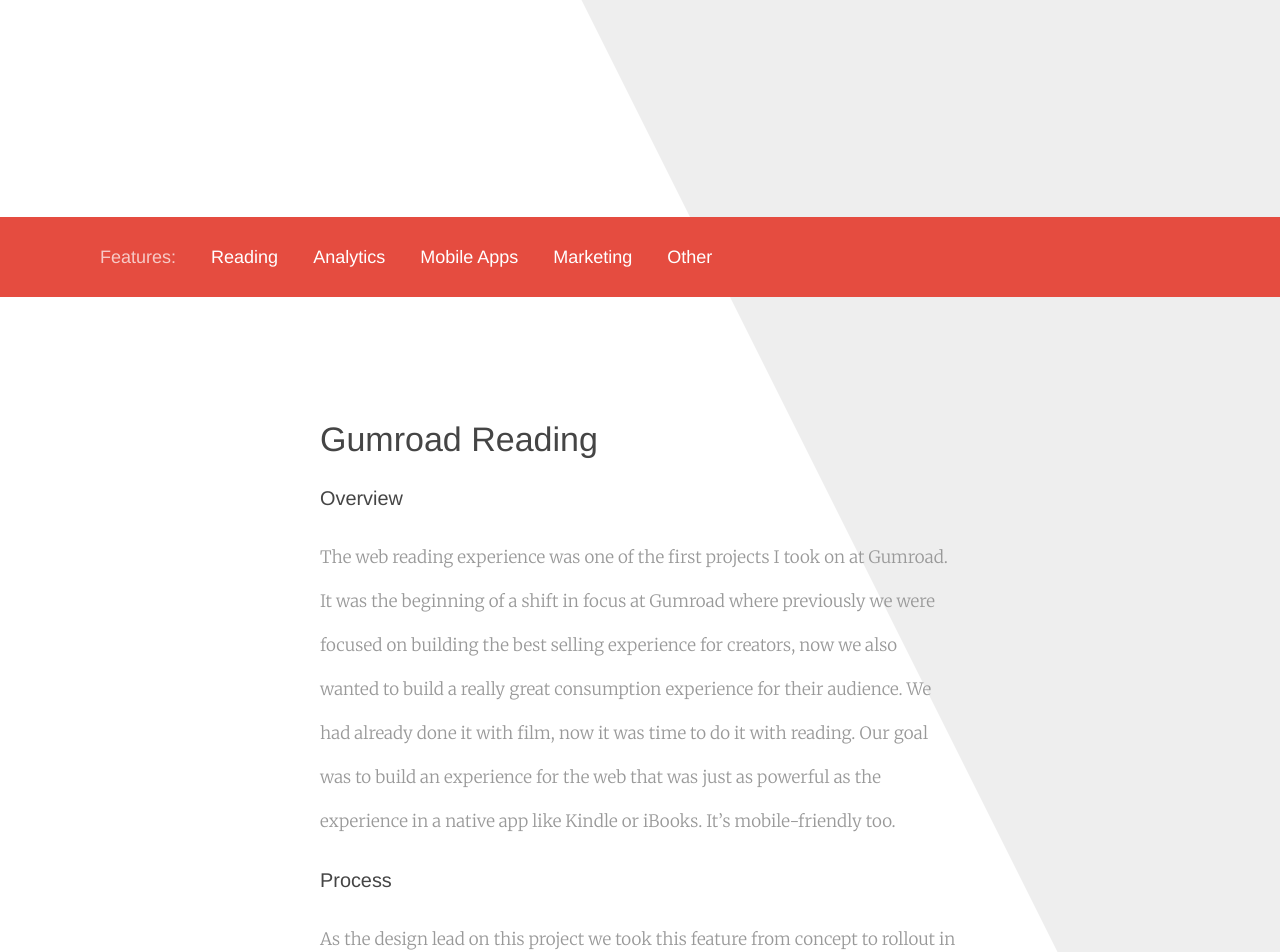
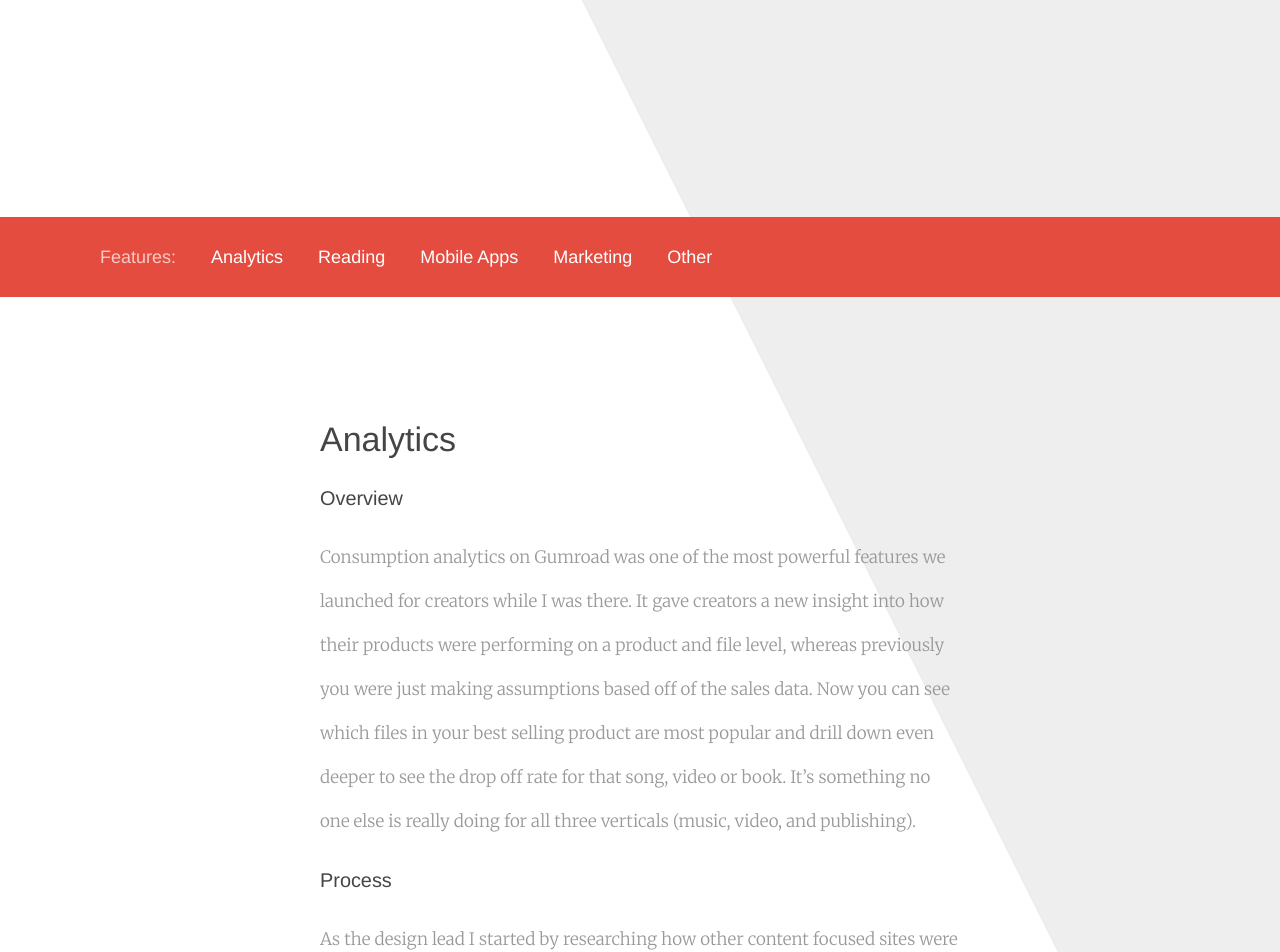
Before and after one commit to aaronrelph/aaronrelph.github.io, a Jekyll site: the page built from gumroad.html, in a window 1280 px wide. Shown: the part 603-1555 px from the top of the page. Built offline with Jekyll 4.4.1, drawn with Linux system fonts in a browser that asks for light colours; nearby versions of some CDN libraries; some of the changed text lies outside the part shown.

Commit message:
Header styles, layout tweaks

```diff
--- a/_sass/_layout.scss
+++ b/_sass/_layout.scss
@@ -372,6 +372,10 @@
       filter: progid:DXImageTransform.Microsoft.gradient( startColorstr='#38b4a9', endColorstr='#3f8cca',GradientType=0 ); /* IE6-9 */
     }
 
+    h2 {
+      margin-bottom: 40px;
+    }
+
     .img-max-width {
       width: 300px;
 
--- a/gumroad.html
+++ b/gumroad.html
@@ -24,8 +24,8 @@
     <div class="features-nav">
       <ul>
         <li>Features:</li>
+        <li><a href="#gumroad-analytics">Analytics</a></li>
         <li><a href="#gumroad-reading">Reading</a></li>
-        <li><a href="#gumroad-analytics">Analytics</a></li>
         <li><a href="#gumroad-mobile">Mobile Apps</a></li>
         <li><a href="#gumroad-marketing">Marketing</a></li>
         <li><a href="#gumroad-other">Other</a></li>
@@ -43,20 +43,19 @@
     </div>
   </div>
 
+  <!-- ANALYTICS SECTION -->
+  <div class="feature-section" id="gumroad-analytics">
+    <div class="feature-main-content">
+      <h1>Analytics</h1>
+      <h3>Overview</h3>
+      <p>Consumption analytics on Gumroad was one of the most powerful features we launched for creators while I was there. It gave creators a new insight into how their products were performing on a product and file level, whereas previously you were just making assumptions based off of the sales data. Now you can see which files in your best selling product are most popular and drill down even deeper to see the drop off rate for that song, video or book. It’s something no one else is really doing for all three verticals (music, video, and publishing).</p>
+      <h3>Process</h3>
+      <p>As the design lead I started by researching how other content focused sites were handled analytics for their creators. Each had their own unique way of doing it but the big difference between us and them was they were focused on one vertical like film or music. We need to make a tool the worked across film, music, and publishing. With that in mind and research done I started sketching concepts. Once those were in a good spot I start on hi-fi comps and posting for feedback. After a couple rounds iterating on the design I was ready to get into the browser and start writing the CSS/HTML and a some JS. From there I paired with an engineer to get the backend wrapped up. Like most of the other features we worked on this was shipped atomic. Meaning we had the grand vision then we broke that up into smaller more manageable shipments. This result is fewer bugs, less code to PR each time, and shipping faster. </p>
 
-  <!-- READING SECTION -->
-  <div class="feature-section" id="gumroad-reading">
-
-    <div class="feature-main-content">
-      <h1>Gumroad Reading</h1>
-      <h3>Overview</h3>
-      <p>The web reading experience was one of the first projects I took on at Gumroad. It was the beginning of a shift in focus at Gumroad where previously we were focused on building the best selling experience for creators, now we also wanted to build a really great consumption experience for their audience. We had already done it with film, now it was time to do it with reading. Our goal was to build an experience for the web that was just as powerful as the experience in a native app like Kindle or iBooks. It’s mobile-friendly too.</p>
-      <h3>Process</h3>
-      <p>As the design lead on this project we took this feature from concept to rollout in just under a month. I started with competitive research, collective everything I could find on Kindle, iBooks, and others that were in the same space. From there I started sketching concepts, with these I usually sketch what my best case would be. From there we had a good idea of what we wanted to build and which features we wanted to include, now it was time to design som hi-fi comps. After iterating two or three times we were in a good place to jump into the browser. From there I started stubbing out the html, css and js so everything was in a good place for the engineers. After that it was in their hands, aside from some light polish here and there.</p>
-      <h2>The Feature</h2>
     </div>
 
     <div class="feature-main">
+      <h2>Audience dashboard</h2>
       <div class="browser-wrapper">
         <div class="bar">
           <div class="circle"></div>
@@ -64,75 +63,7 @@
           <div class="circle"></div>
         </div>
         <div class="content">
-          <img src="/images/work/gumroad/reading/main2.png">
-        </div>
-      </div>
-    </div>
-
-    <div class="feature-breakdown gumroad">
-      <div class="left">
-        <div class="browser-wrapper">
-          <div class="bar">
-            <div class="circle"></div>
-            <div class="circle"></div>
-            <div class="circle"></div>
-          </div>
-          <div class="content">
-            <img src="/images/work/gumroad/reading/1.png">
-          </div>
-        </div>
-      </div>
-
-      <div class="right">
-        <div class="browser-wrapper">
-          <div class="bar">
-            <div class="circle"></div>
-            <div class="circle"></div>
-            <div class="circle"></div>
-          </div>
-          <div class="content">
-            <img src="/images/work/gumroad/reading/2.png">
-          </div>
-        </div>
-      </div>
-      <div class="clear"></div>
-    </div>
-
-    <div class="feature-main">
-      <div class="browser-wrapper">
-        <div class="bar">
-          <div class="circle"></div>
-          <div class="circle"></div>
-          <div class="circle"></div>
-        </div>
-        <div class="content">
-          <img src="/images/work/gumroad/reading/main3.png">
-        </div>
-      </div>
-    </div>
-
-  </div>
-
-  <!-- ANALYTICS SECTION -->
-  <div class="feature-section" id="gumroad-analytics">
-    <div class="feature-main-content">
-      <h1>Gumroad Analytics</h1>
-      <h3>Overview</h3>
-      <p>Consumption analytics on Gumroad was one of the most powerful features we launched for creators while I was there. It gave creators a new insight into how their products were performing on a product and file level, whereas previously you were just making assumptions based off of the sales data. Now you can see which files in your best selling product are most popular and drill down even deeper to see the drop off rate for that song, video or book. It’s something no one else is really doing for all three verticals (music, video, and publishing).</p>
-      <h3>Process</h3>
-      <p>As the design lead I started by researching how other content focused sites were handled analytics for their creators. Each had their own unique way of doing it but the big difference between us and them was they were focused on one vertical like film or music. We need to make a tool the worked across film, music, and publishing. With that in mind and research done I started sketching concepts. Once those were in a good spot I start on hi-fi comps and posting for feedback. After a couple rounds iterating on the design I was ready to get into the browser and start writing the CSS/HTML and a some JS. From there I paired with an engineer to get the backend wrapped up. Like most of the other features we worked on this was shipped atomic. Meaning we had the grand vision then we broke that up into smaller more manageable shipments. This result is fewer bugs, less code to PR each time, and shipping faster. </p>
-      <h2>The Feature</h2>
-    </div>
-
-    <div class="feature-main">
-      <div class="browser-wrapper">
-        <div class="bar">
-          <div class="circle"></div>
-          <div class="circle"></div>
-          <div class="circle"></div>
-        </div>
-        <div class="content">
-          <img src="/images/work/gumroad/analytics/main2.png">
+          <img src="/images/work/gumroad/analytics/main.png">
         </div>
       </div>
     </div>
@@ -166,18 +97,67 @@
 
   </div>
 
+  <!-- READING SECTION -->
+  <div class="feature-section" id="gumroad-reading">
+
+    <div class="feature-main-content">
+      <h1>Reading</h1>
+      <h3>Overview</h3>
+      <p>The web reading experience was one of the first projects I took on at Gumroad. It was the beginning of a shift in focus at Gumroad where previously we were focused on building the best selling experience for creators, now we also wanted to build a really great consumption experience for their audience. We had already done it with film, now it was time to do it with reading. Our goal was to build an experience for the web that was just as powerful as the experience in a native app like Kindle or iBooks. It’s mobile-friendly too.</p>
+      <h3>Process</h3>
+      <p>As the design lead on this project we took this feature from concept to rollout in just under a month. I started with competitive research, collective everything I could find on Kindle, iBooks, and others that were in the same space. From there I started sketching concepts, with these I usually sketch what my best case would be. From there we had a good idea of what we wanted to build and which features we wanted to include, now it was time to design som hi-fi comps. After iterating two or three times we were in a good place to jump into the browser. From there I started stubbing out the html, css and js so everything was in a good place for the engineers. After that it was in their hands, aside from some light polish here and there.</p>
+
+    </div>
+
+    <div class="feature-main">
+      <h2>The loading interstitial</h2>
+      <div class="browser-wrapper">
+        <div class="bar">
+          <div class="circle"></div>
+          <div class="circle"></div>
+          <div class="circle"></div>
+        </div>
+        <div class="content">
+          <img src="/images/work/gumroad/reading/main3.png">
+        </div>
+      </div>
+    </div>
+
+    <div class="feature-main">
+      <h2>The reading experience</h2>
+      <div class="browser-wrapper">
+        <div class="bar">
+          <div class="circle"></div>
+          <div class="circle"></div>
+          <div class="circle"></div>
+        </div>
+        <div class="content">
+          <img src="/images/work/gumroad/reading/main2.png">
+        </div>
+      </div>
+    </div>
+
+    <div class="feature-main">
+      <h2>Each popover expanded</h2>
+      <div class="content">
+        <img src="/images/work/gumroad/reading/popovers.png">
+      </div>
+    </div>
+
+  </div>
+
   <!-- MOBILE SECTION -->
   <div class="feature-section" id="gumroad-mobile">
     <div class="feature-main-content">
-      <h1>Gumroad Mobile Apps</h1>
+      <h1>Mobile App</h1>
       <h3>Overview</h3>
       <p>When I joined Gumroad we had just launched our first iPhone app, the Gumroad Library. Big props to Alex for that first version. Shortly after joining I led design going forward on feature support. Over my year at Gumroad we launched a new reading experience, better support for all products, new onboarding experience, an iPad app and so much more.</p>
       <h3>Process</h3>
       <p>As the design lead for mobile apps I worked closely with our two mobile engineers, one focused on iOS and one on Android. New features usually mirrored what we were building for the web. Once I had the designs complete I’d export assets and import artboards into Zeplin. Zeplin was a lifesaver, for me and for the engineers. No more having to spec designs and engineers could easily access it all. After that we’d go through a round or two of polish, test it, and ship it.</p>
-      <h2>The App</h2>
     </div>
 
     <div class="feature-main">
+      <h2>The iPhone app</h2>
       <img src="/images/work/gumroad/mobile/main.png">
     </div>
   </div>
@@ -185,15 +165,15 @@
   <!-- MARKETING SECTION -->
   <div class="feature-section" id="gumroad-marketing">
     <div class="feature-main-content">
-      <h1>Gumroad Marketing</h1>
+      <h1>Marketing</h1>
       <h3>Overview</h3>
       <p>One thing we did really well at Gumroad is ship features, a lot of them. One thing we needed to get better at was marketing the features that we created. Goal was to design a high level features page that included most everything Gumroad can do (it’s a lot) and also build out a couple landing pages focused on specific features.</p>
       <h3>Process</h3>
       <p>As the design and front-end dev lead for this project my role was to create the content structure, design the UI, write the CSS/HTML and some of the JS. We knew we wanted a long scrolling page with a sticky nav that would link you to sections on the page so I skipped the sketching phase and jumped into designing hi-fi mocks. After a feedback round I’d gone through three iterations and we were in a good place to get into the browser. From there it was pretty straight forward, it’s all front-end work here so I wrapped that up, opened a PR, and shipped it.</p>
-      <h2>The Landing Page</h2>
     </div>
 
     <div class="feature-main">
+      <h2>The features landing page</h2>
       <div class="browser-wrapper">
         <div class="bar">
           <div class="circle"></div>
```
Also changed, not shown: fantex.html (+6 -6 lines), peanut-butter-and-jams.html (+2 -6 lines), images/work/gumroad/analytics/main.png, images/work/gumroad/reading/popovers.png (added), 7 other files.
